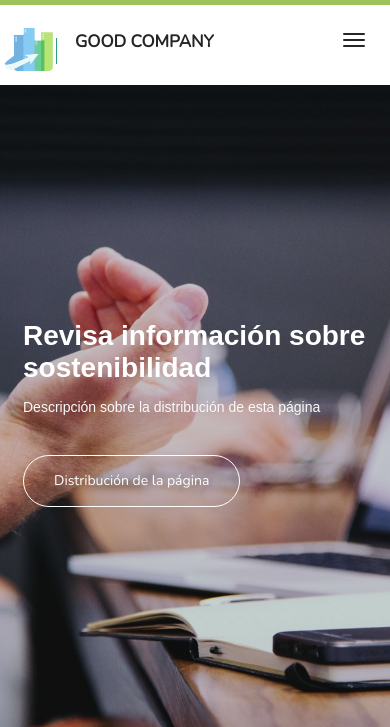
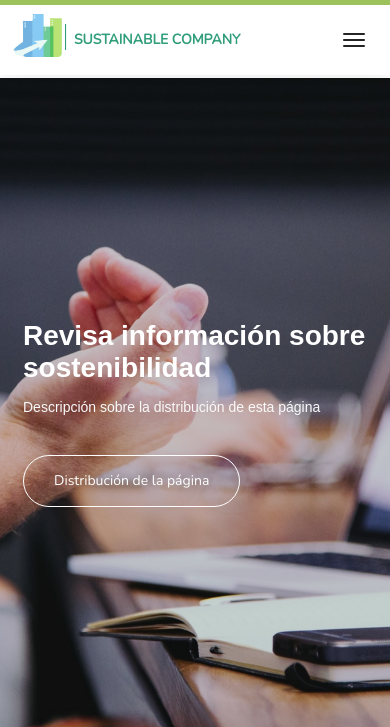
Before and after one commit to jjyanangomez/Fomentando-Buenas-Practicas-Empresas-ECU, a PHP site: page / in a window 390 px wide; the page is wider, and only the part inside the window is pictured. Shown: the top 727 px of that part. Run offline with PHP 8.4, Linux system fonts and the light colour scheme; some web fonts are replaced.

Commit message:
correccion de logos

```diff
--- a/css/templatemo-style.css
+++ b/css/templatemo-style.css
@@ -270,7 +270,7 @@ https://templatemo.com/tm-516-known
 
   .custom-navbar .navbar-brand {
     color: #309D7B;
-    font-size: 17px;
+    font-size: 14px;
     font-weight: bold;
     line-height: 40px;
   }
@@ -776,8 +776,8 @@ https://templatemo.com/tm-516-known
   .footer-LogoUTPL{
     display:block;
     float: right;
-    margin-right: -268px;
-    margin-top: -210px;
+    margin-right: -287px;
+    margin-top: -183px;
   }
   /*
   ****************
@@ -786,6 +786,7 @@ https://templatemo.com/tm-516-known
   .logo{
     float: left;
     margin-top: 10px;
+    margin-left: -60px;
   }
   /*
   ****************
@@ -934,7 +935,12 @@ https://templatemo.com/tm-516-known
     h1,h2,h3 {
       line-height: normal;
     }
-
+    /*responsibo en 767 px*/
+    .logo{
+      float: left;
+      margin-top: -4px;
+      margin-left: 9px;
+    }
     .custom-navbar {
       background: #ffffff;
       -webkit-box-shadow: 0 1px 30px rgba(0, 0, 0, 0.1);
@@ -947,6 +953,7 @@ https://templatemo.com/tm-516-known
     .custom-navbar .navbar-brand,
     .custom-navbar .nav li a {
       line-height: normal;
+      margin-left: -10px;
     }
 
     .custom-navbar .nav li a {
@@ -955,7 +962,7 @@ https://templatemo.com/tm-516-known
 
     .custom-navbar .navbar-brand,
     .top-nav-collapse .navbar-brand {
-      color: #252525;
+      color: #309D7B;
       font-weight: 600;
     }
 
--- a/index.html
+++ b/index.html
@@ -55,7 +55,7 @@ https://templatemo.com/tm-516-known
                          <img src="./images/logoGCOMPANY.png" alt="" style="width: 60px; height:  50px">
                     </div>
                    <!-- <a href="#" class="navbar-brand">GOOD COMPANY</a> -->
-                   <a href="#" class="navbar-brand"> GOOD COMPANY</a>
+                   <a href="#" class="navbar-brand"> SUSTAINABLE COMPANY</a>
                </div>
 
                <!-- MENU LINKS -->
@@ -516,7 +516,7 @@ https://templatemo.com/tm-516-known
                               </ul>
 
                               <div class="copyright-text">
-                                   <p>Copyright &copy; 2021 Good Company</p>
+                                   <p>Copyright &copy; 2021 Sustainable Company</p>
                               </div>
                          </div>
                     </div>
@@ -541,7 +541,7 @@ https://templatemo.com/tm-516-known
                                    </ul>
                               </div>
                               <div class = "footer-LogoUTPL">
-                                   <img src="./images/UTPL1.png" alt="" style="width: 274.5px; height:  119.5px">
+                                   <img src="./images/UTPL1.png" alt="" style="width: 274.5px; height:  106.5px">
                               </div>
                          </div>
                     </div>
```
